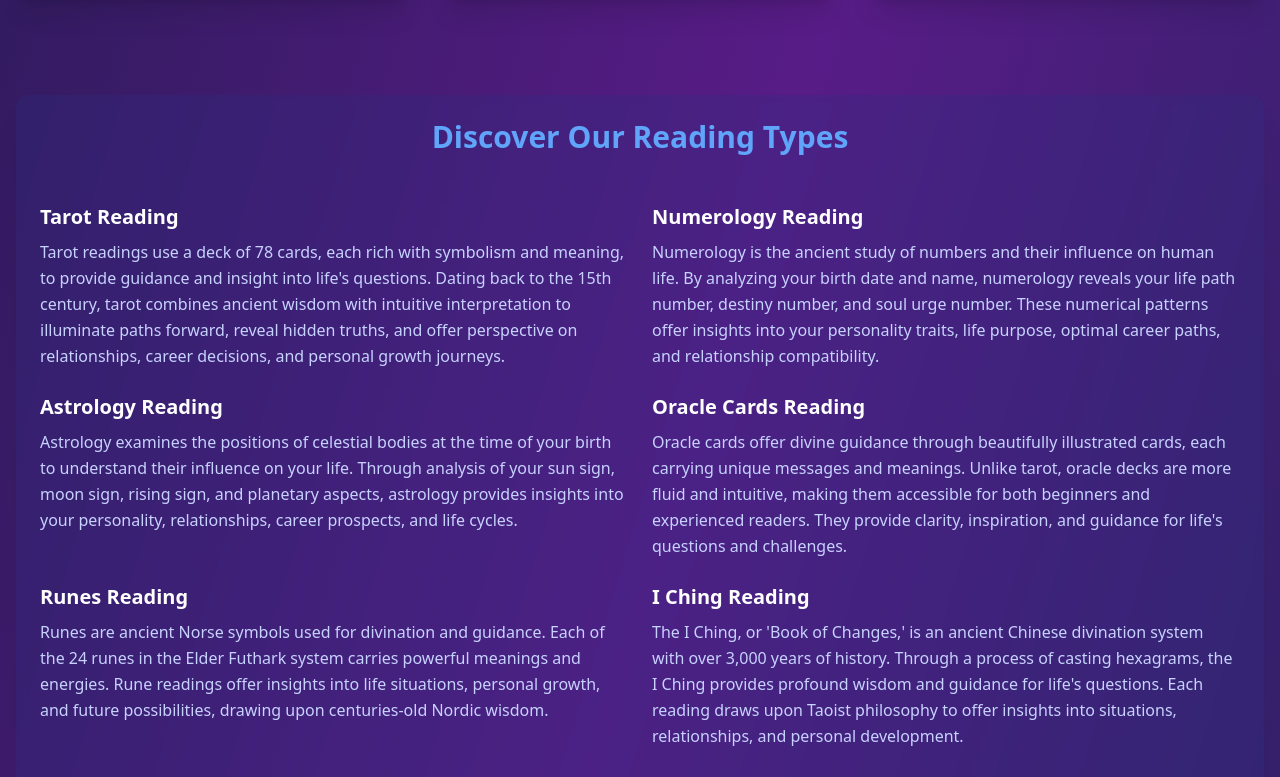
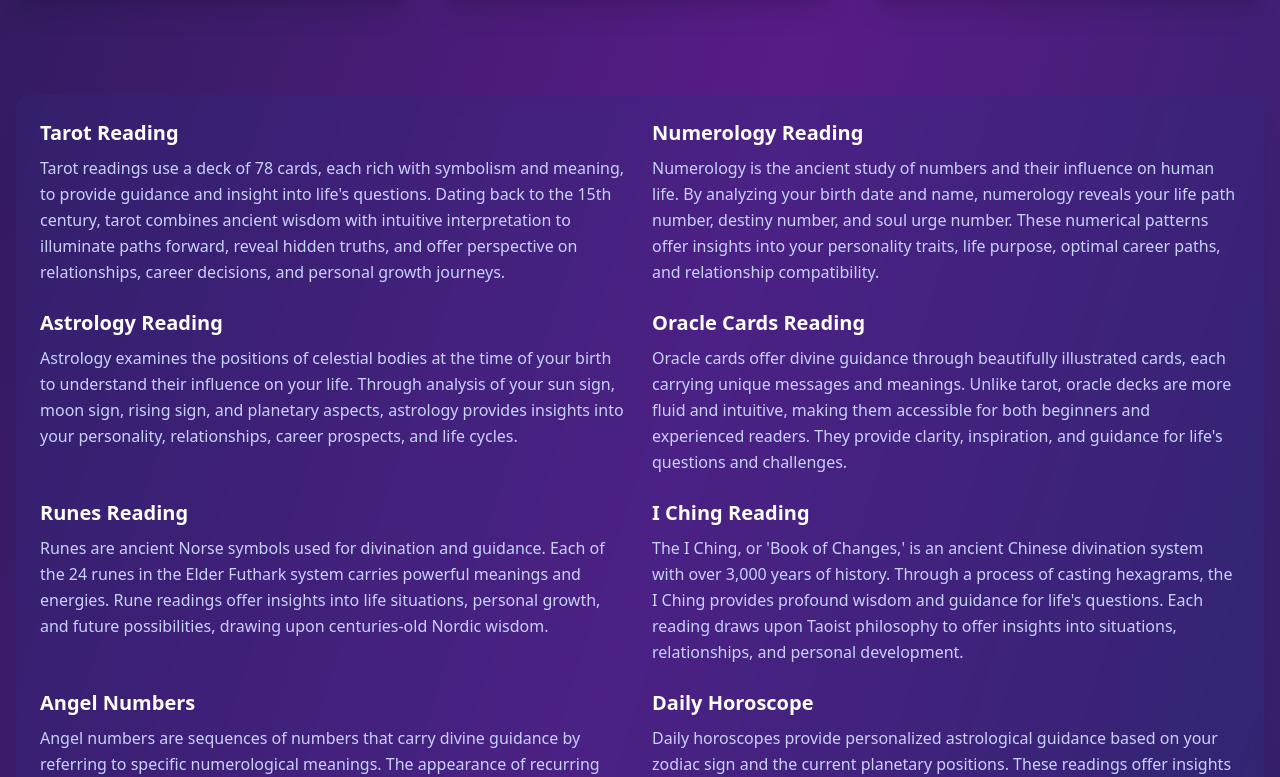
Before and after one commit to vigourpt/mysticballs, a React (Vite) app: page / in a window 1280 px wide. Shown: the part 1493-2270 px from the top of the page. Built offline with nearby package versions, Linux system fonts and the light colour scheme; no server answers; the database is empty.

Commit message:
Remove duplicate heading from ReadingTypeInfo component

```diff
--- a/src/components/ReadingTypeInfo.tsx
+++ b/src/components/ReadingTypeInfo.tsx
@@ -62,9 +62,6 @@ const ReadingTypeInfo: React.FC<Props> = ({ isDarkMode }) => {
         ? 'bg-indigo-900/30 backdrop-blur-sm'
         : 'bg-white/80 backdrop-blur-sm'
     } shadow-xl space-y-8`}>
-      <h2 className={`text-3xl font-bold text-center mb-12 text-blue-400`}>
-        Discover Our Reading Types
-      </h2>
       <div className="grid grid-cols-1 md:grid-cols-2 gap-6">
         {readingInfo.map((info, index) => (
           <article key={index} className="space-y-2">
```
